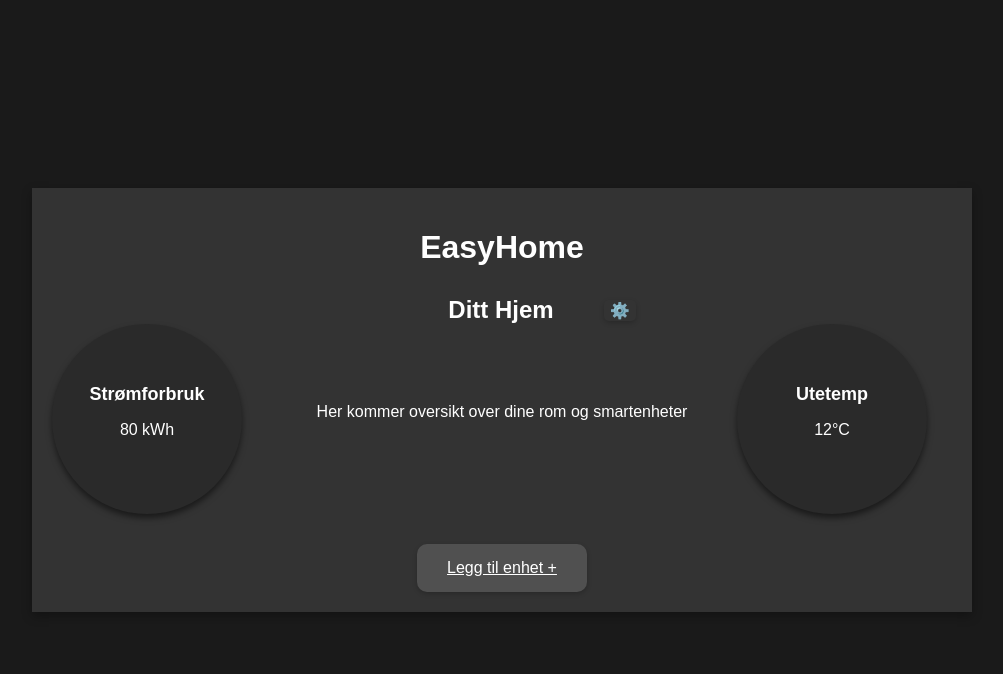
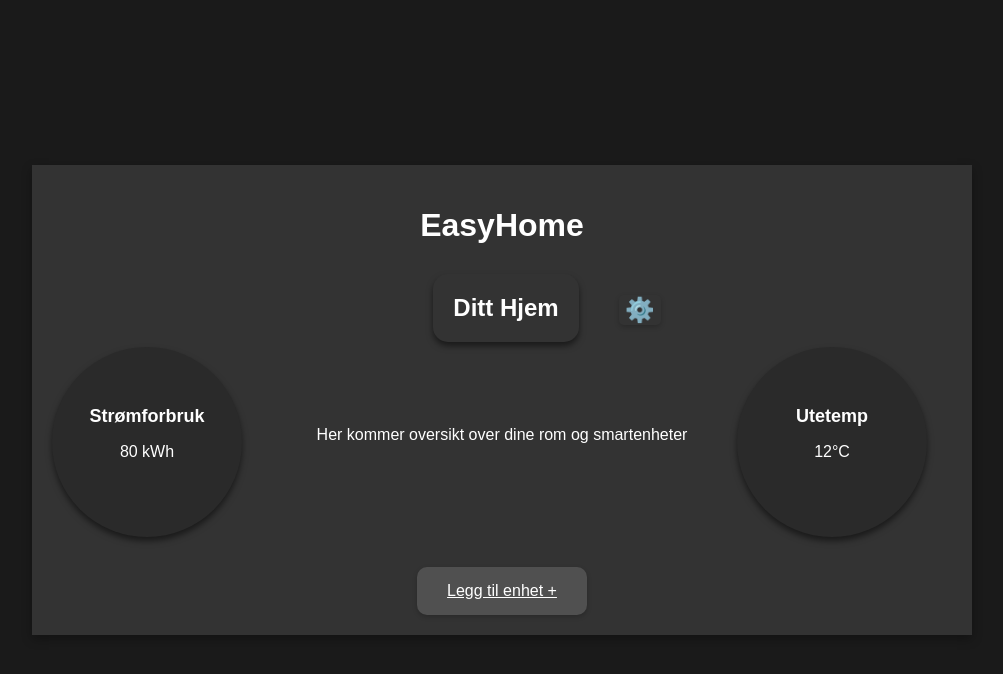
Before and after one commit to StefanBStrand/SETGruppe11HIOF, a Django app: page / in a window 1280 px wide. Shown: the top 674 px of the page, without its empty margins (138-1141 px from the left). Run offline with Django 5.2, Linux system fonts and the light colour scheme; the visitor is signed in with stand-in values (Sample User, id 1); data that the repository does not hold is empty.

Commit message:
Små endringer på hjemskjermen

```diff
--- a/static/css/home.css
+++ b/static/css/home.css
@@ -35,8 +35,6 @@ header h1 {
 .home-header h2 {
     margin: 0;
     font-size: 1.5rem; /* Tilpass fontstørrelse */
-    position: relative;
-    left: 20px;
 
 }
 
@@ -48,11 +46,25 @@ header h1 {
     cursor: pointer;
     font-size: 1rem;
     position: relative;
-    left: 60px; /* Flytt knappen 20px til høyre */
+    left: 60px;
+}
+.icon{
+    font-size: 1.5rem;
 }
 
 .icon-button:hover {
     background-color: #707070;
+}
+
+.header-container {
+    position: relative;
+    left: 30px;
+    background-color: #333;
+    padding: 20px;
+    border-radius: 15px;
+    box-shadow: 0 4px 6px rgba(0, 0, 0, 0.5);
+    text-align: center;
+    margin-bottom: 5px;
 }
 
 .device-grid {
--- a/templates/home.html
+++ b/templates/home.html
@@ -16,8 +16,10 @@
         </header>
 
     <div class="home-header">
-        <h2>Ditt Hjem</h2>
-        <button class="icon-button">⚙️</button>
+        <section class="header-container">
+            <h2>Ditt Hjem</h2>
+        </section>
+        <button class="icon-button"><span class="icon">⚙️</span></button>
     </div>
 
         <div class="status-grid">
```
